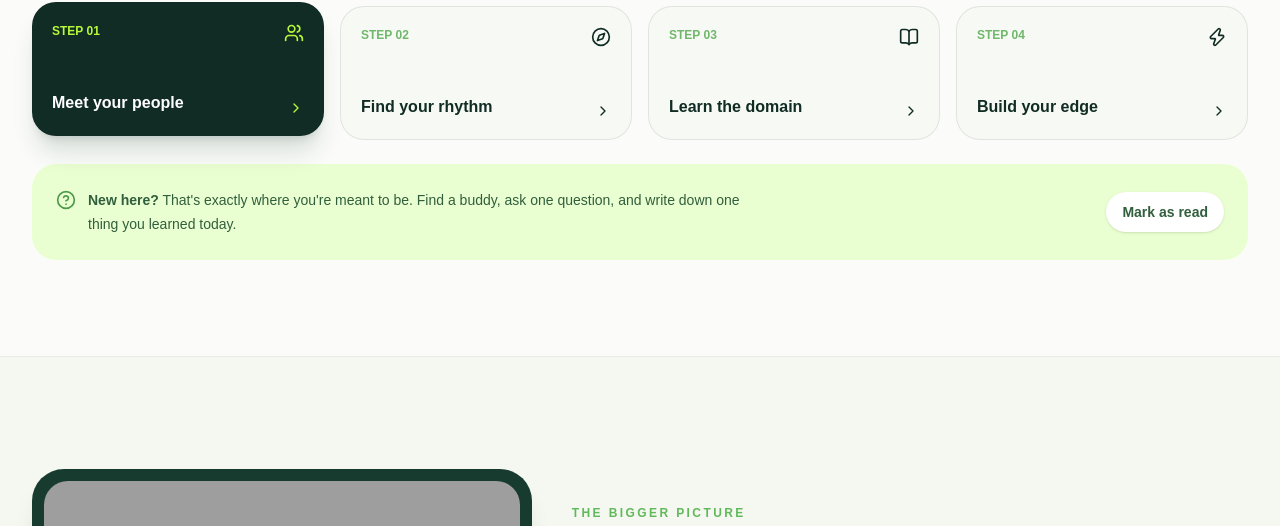
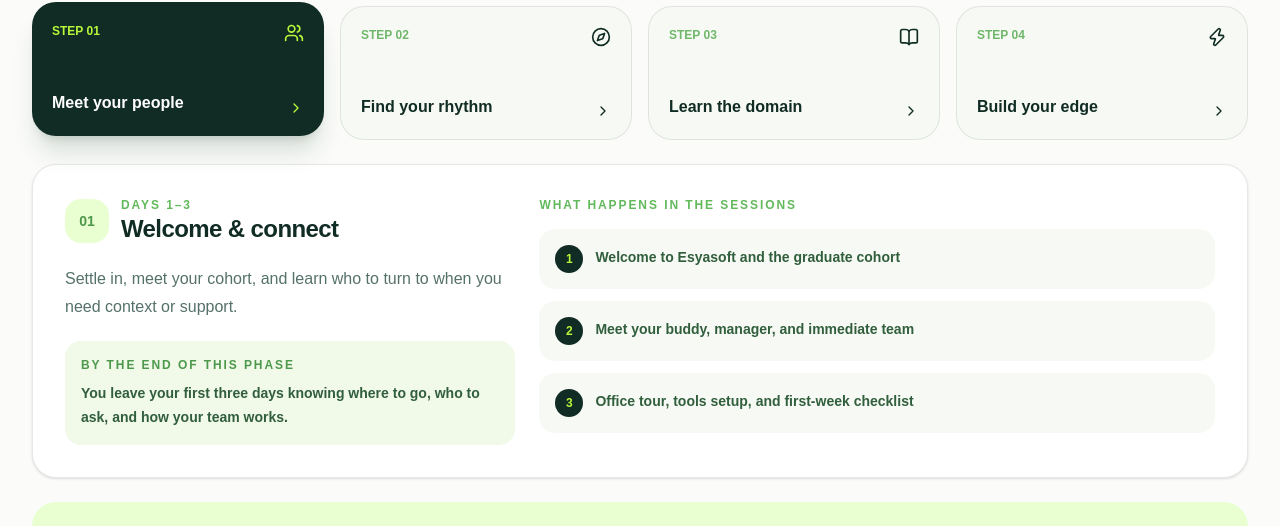
Before and after one commit to naby001/verdant, a Next.js app: page / in a window 1280 px wide. Shown: the part 1222-1748 px from the top of the page. Built offline with nearby package versions, Linux system fonts and the light colour scheme; grey boxes are pictures that could not be loaded.

Commit message:
feat: enhance onboarding dashboard with detailed step info and sessions

```diff
--- a/components/onboarding-dashboard.tsx
+++ b/components/onboarding-dashboard.tsx
@@ -26,10 +26,10 @@ const images = {
 }
 
 const steps = [
-  { day: '01', label: 'Meet your people', icon: Users },
-  { day: '02', label: 'Find your rhythm', icon: Compass },
-  { day: '03', label: 'Learn the domain', icon: BookOpen },
-  { day: '04', label: 'Build your edge', icon: Zap },
+  { day: '01', label: 'Meet your people', icon: Users, title: 'Welcome & connect', window: 'Days 1–3', description: 'Settle in, meet your cohort, and learn who to turn to when you need context or support.', sessions: ['Welcome to Esyasoft and the graduate cohort', 'Meet your buddy, manager, and immediate team', 'Office tour, tools setup, and first-week checklist'], outcome: 'You leave your first three days knowing where to go, who to ask, and how your team works.' },
+  { day: '02', label: 'Find your rhythm', icon: Compass, title: 'Ways of working', window: 'Days 4–7', description: 'See how ideas move from a conversation to a shipped outcome, and find a routine that helps you learn.', sessions: ['How teams communicate, plan, and share feedback', 'Shadow a stand-up, review, or customer conversation', 'Set your personal goals for the first month'], outcome: 'You have a clear weekly rhythm and a small, realistic goal to own.' },
+  { day: '03', label: 'Learn the domain', icon: BookOpen, title: 'Product & customer context', window: 'Days 8–14', description: 'Build the context behind our work: the products, customers, problems, and decisions that shape the business.', sessions: ['Product walkthrough and domain vocabulary', 'Customer journey: who we serve and why it matters', 'Ask-me-anything with a subject-matter expert'], outcome: 'You can explain what we build, who it helps, and where your work fits.' },
+  { day: '04', label: 'Build your edge', icon: Zap, title: 'Practice & contribute', window: 'Days 15–30', description: 'Turn your learning into action with a guided starter project, feedback, and a plan for what comes next.', sessions: ['Pick a starter task with your manager', 'Pair with a teammate and share an early draft', '30-day reflection and next-step conversation'], outcome: 'You finish with a first contribution, useful feedback, and momentum for month two.' },
 ]
 
 export function OnboardingDashboard() {
@@ -79,6 +79,7 @@ export function OnboardingDashboard() {
       <section id="start" className="relative z-10 border-y border-[#102c24]/8 bg-white/60 px-5 py-16 sm:px-8 lg:py-24">
         <div className="mx-auto max-w-7xl"><div className="max-w-2xl"><p className="mb-3 text-xs font-black uppercase tracking-[.2em] text-[#62b95b]">Before you begin</p><h2 className="text-4xl font-black tracking-[-.04em] sm:text-5xl">No silly questions.<br />Just good <span className="text-[#59bd4e]">first steps.</span></h2><p className="mt-5 leading-7 text-[#55716a]">You don&apos;t need to know everything on day one. Start with these four small moves and let the rest unfold.</p></div>
           <div className="mt-10 grid gap-4 md:grid-cols-4">{steps.map((step, index) => { const Icon = step.icon; const isActive = activeStep === index; return <button key={step.day} onClick={() => setActiveStep(index)} className={`group relative rounded-3xl p-5 text-left transition-all duration-300 ${isActive ? 'bg-[#102c24] text-white shadow-xl shadow-[#102c24]/15 -translate-y-1' : 'border border-[#102c24]/10 bg-[#f7faf4] hover:-translate-y-1 hover:bg-white'}`}><div className="flex items-start justify-between"><span className={`text-xs font-black ${isActive ? 'text-[#b8f73a]' : 'text-[#70b76c]'}`}>STEP {step.day}</span><Icon size={20} className={isActive ? 'text-[#b8f73a]' : 'text-[#74a98a'} /></div><p className="mt-12 font-black">{step.label}</p><ChevronRight size={16} className={`absolute bottom-5 right-5 transition-transform group-hover:translate-x-1 ${isActive ? 'text-[#b8f73a]' : 'text-[#9ab2a9'}`} /></button> })}</div>
+          {(() => { const selected = steps[activeStep]; return <div className="mt-6 overflow-hidden rounded-3xl border border-[#102c24]/10 bg-white shadow-sm"><div className="grid gap-6 p-6 sm:p-8 lg:grid-cols-[.8fr_1.2fr] lg:items-start"><div><div className="flex items-center gap-3"><span className="grid h-11 w-11 place-items-center rounded-2xl bg-[#eaffd1] text-sm font-black text-[#4d994b]">{selected.day}</span><div><p className="text-xs font-black uppercase tracking-[.16em] text-[#62b95b]">{selected.window}</p><h3 className="text-2xl font-black tracking-tight">{selected.title}</h3></div></div><p className="mt-5 leading-7 text-[#55716a]">{selected.description}</p><div className="mt-5 rounded-2xl bg-[#f1f9e9] p-4"><p className="text-xs font-black uppercase tracking-[.16em] text-[#4d994b]">By the end of this phase</p><p className="mt-2 text-sm font-semibold leading-6 text-[#315e3c]">{selected.outcome}</p></div></div><div><p className="text-xs font-black uppercase tracking-[.16em] text-[#62b95b]">What happens in the sessions</p><ol className="mt-4 space-y-3">{selected.sessions.map((session, index) => <li key={session} className="flex items-start gap-3 rounded-2xl bg-[#f7faf4] p-4"><span className="grid h-7 w-7 shrink-0 place-items-center rounded-full bg-[#102c24] text-xs font-black text-[#b8f73a]">{index + 1}</span><span className="text-sm font-semibold leading-6 text-[#315e3c]">{session}</span></li>)}</ol></div></div></div> })()}
           <div className="mt-6 flex flex-col gap-4 rounded-3xl bg-[#eaffd1] p-5 sm:flex-row sm:items-center sm:justify-between sm:p-6"><div className="flex items-start gap-3"><CircleHelp className="mt-0.5 shrink-0 text-[#4d994b]" size={20} /><p className="max-w-2xl text-sm leading-6 text-[#315e3c]"><strong>New here?</strong> That&apos;s exactly where you&apos;re meant to be. Find a buddy, ask one question, and write down one thing you learned today.</p></div><button onClick={() => setChecked(!checked)} className="inline-flex shrink-0 items-center justify-center gap-2 rounded-full bg-white px-4 py-2.5 text-sm font-bold text-[#315e3c] shadow-sm transition hover:shadow-md">{checked && <Check size={15} />} {checked ? 'I’m ready' : 'Mark as read'}</button></div>
         </div>
       </section>
```
